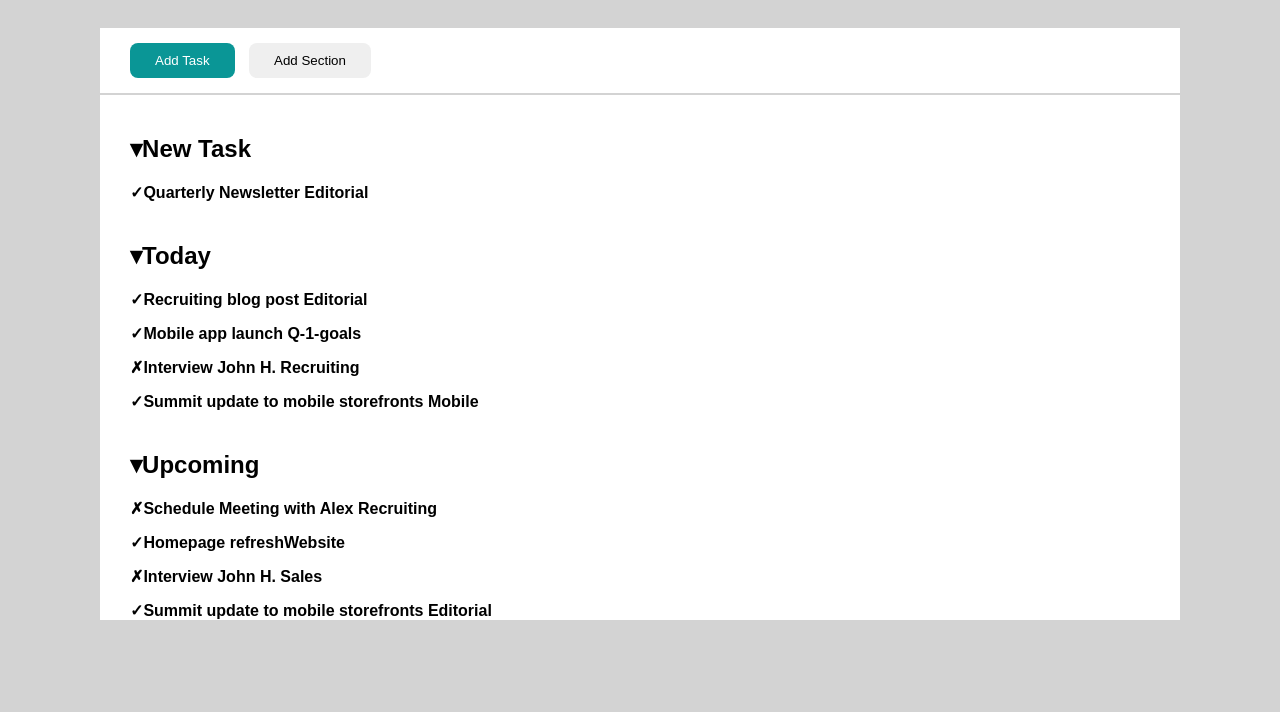
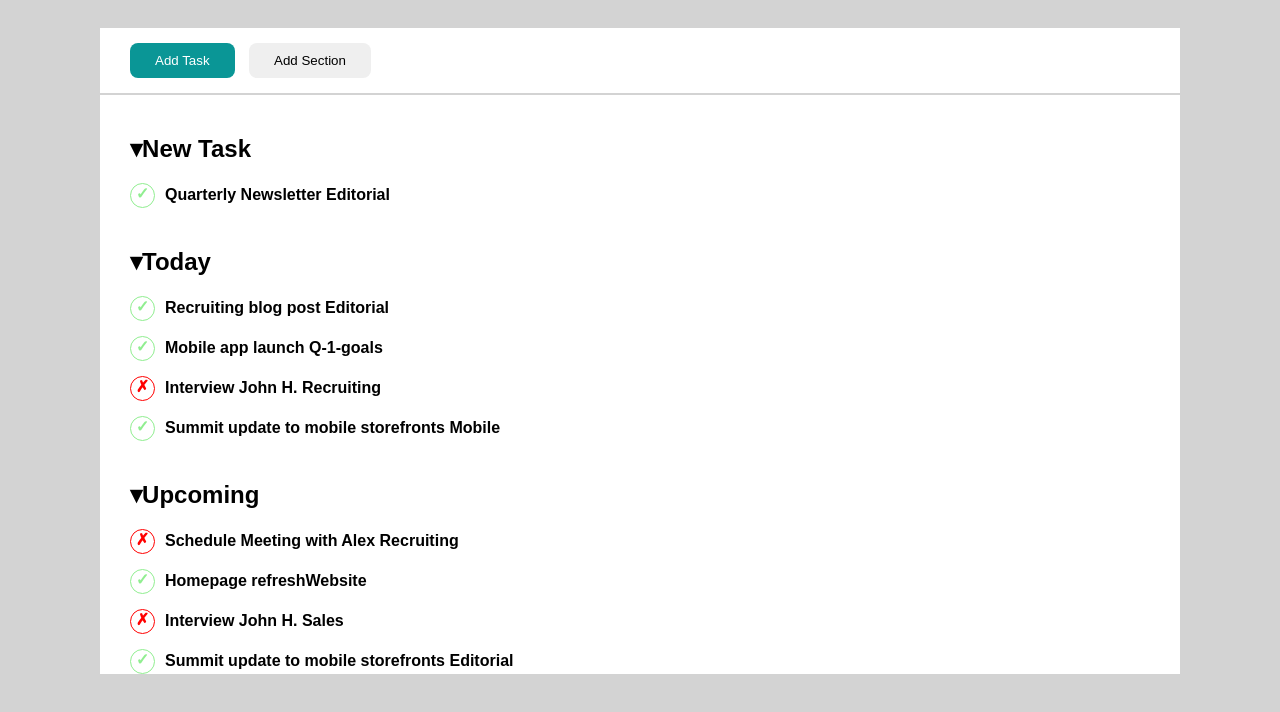
Before and after one commit to MichelangeloCaltagirone/html-css-toboolist, a plain HTML site: page index.html in a window 1280 px wide. Shown: the part 112-824 px from the top of the page. Before the commit the page ends 800 px from the top, so only its background shows below. Drawn offline with Linux system fonts and the light colour scheme.

Commit message:
add style to all marker.

```diff
--- a/css/style.css
+++ b/css/style.css
@@ -6,20 +6,7 @@
     box-sizing: border-box;
 }
 
-.new-task,
-.today,
-.upcoming {
-    margin: 40px 30px;
-}
 
-.type-of-section {
-    margin-bottom: 20px;
-}
-
-li {
-    font-weight: 600;
-    margin: 15px 0;
-}
 
 /* Utilities */
 
@@ -89,4 +76,48 @@ button {
 }
 
 
-/* section New Task */
+/* sections */
+
+
+.new-task,
+.today,
+.upcoming {
+    margin: 40px 30px;
+}
+
+.type-of-section {
+    margin-bottom: 20px;
+}
+
+li {
+    font-weight: 600;
+    margin: 15px 0;
+}
+
+
+/* Marker (cross & check) */
+
+
+.marker {
+    width: 25px;
+    height: 25px;
+    border-radius: 50%;
+    border-width: 1px;
+    border-style: solid;
+    text-align: center;
+    display: inline-block;
+    margin-right: 10px;
+    vertical-align: middle;
+}
+
+.check {
+    border-color: lightgreen;
+    color: lightgreen;
+}
+.cross {
+    border-color: red;
+    color: red;
+}
+
+
+/* Flags */
--- a/index.html
+++ b/index.html
@@ -43,7 +43,7 @@
 
                     <li><span class="check marker">&#10003;</span>Recruiting blog post <span class="flag editorial">Editorial</span></li>
                     <li><span class="check marker">&#10003;</span>Mobile app launch <span class="flag q-1">Q-1-goals</span></li>
-                    <li><span class="check marker">&#10007;</span>Interview John H. <span class="flag recruiting">Recruiting</span></li>
+                    <li><span class="cross marker">&#10007;</span>Interview John H. <span class="flag recruiting">Recruiting</span></li>
                     <li><span class="check marker">&#10003;</span>Summit update to mobile storefronts <span class="flag mobile">Mobile</span></li>
 
                 </ul>
@@ -58,9 +58,9 @@
                 <h2 class="type-of-section">&#9662;Upcoming</h2>
                 <ul>
 
-                    <li><span class="check marker">&#10007;</span>Schedule Meeting with Alex <span class="flag editorial">Recruiting</span></li>
+                    <li><span class="cross marker">&#10007;</span>Schedule Meeting with Alex <span class="flag editorial">Recruiting</span></li>
                     <li><span class="check marker">&#10003;</span>Homepage refresh<span class="flag website">Website</span></li>
-                    <li><span class="check marker">&#10007;</span>Interview John H. <span class="flag sales">Sales</span></li>
+                    <li><span class="cross marker">&#10007;</span>Interview John H. <span class="flag sales">Sales</span></li>
                     <li><span class="check marker">&#10003;</span>Summit update to mobile storefronts <span class="flag editorial">Editorial</span></li>
 
                 </ul>
```
